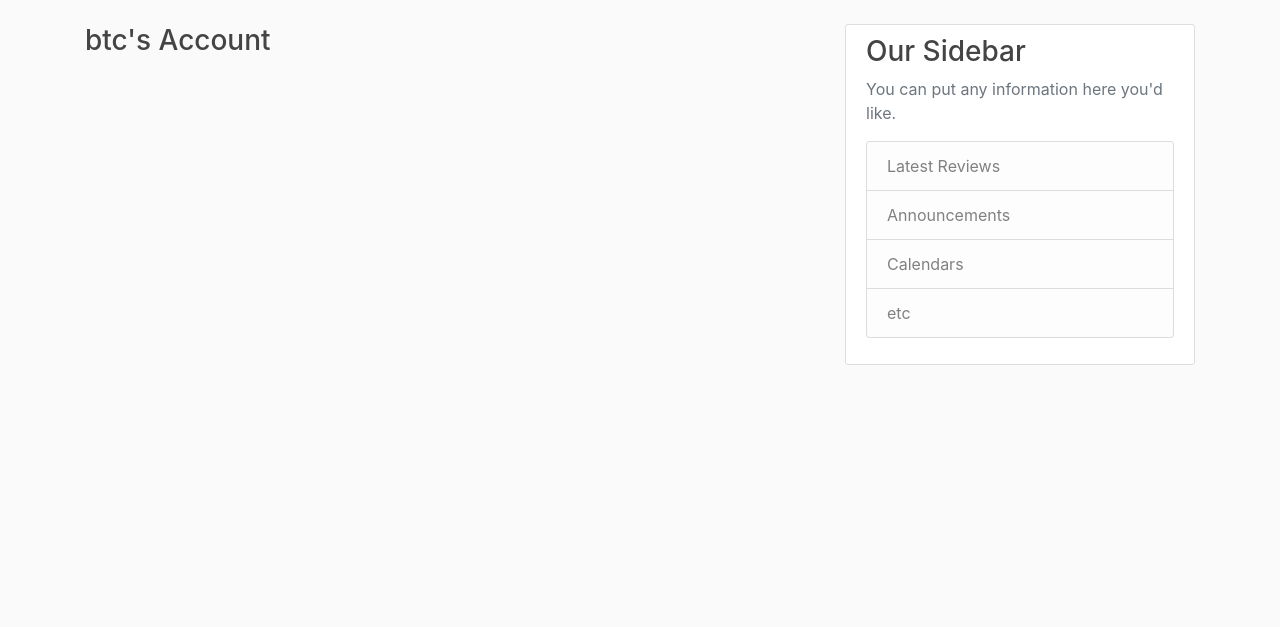
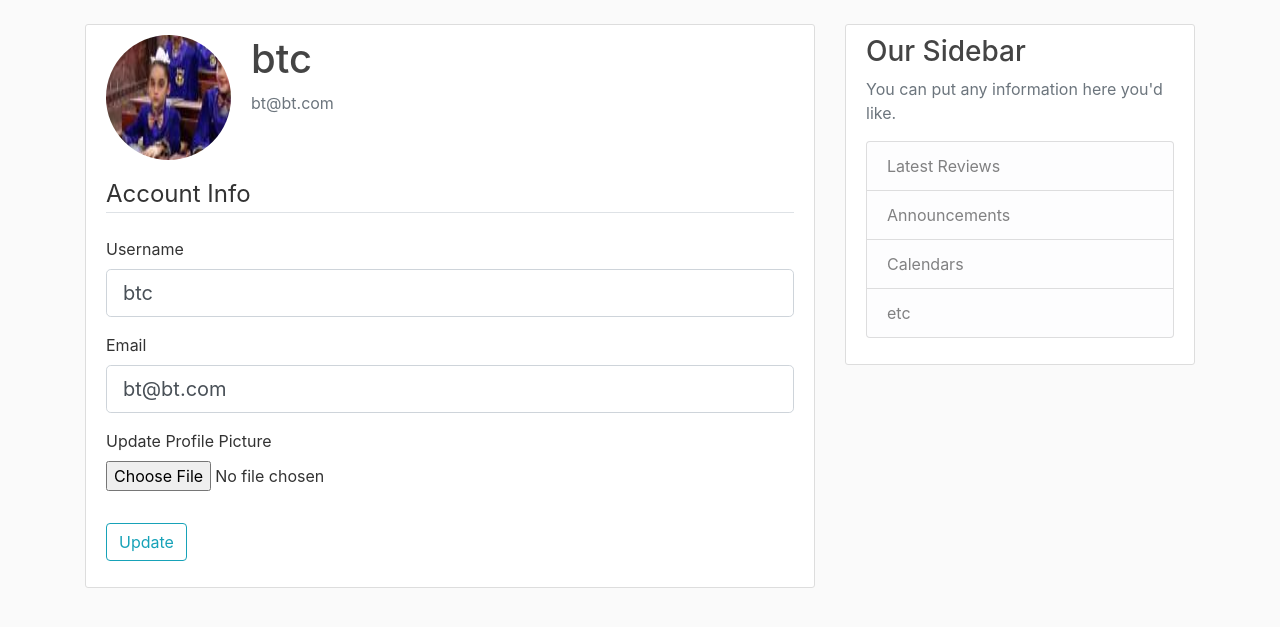
Before and after one commit to trypythy/marchend, a Flask app: page /account in a window 1280 px wide. Shown: the part 56-683 px from the top of the page. Run offline with Flask 2, Linux system fonts and the light colour scheme; a user stored in the database is signed in; some libraries are stand-ins or nearby versions.

Commit message:
chapter 7, a lot of image, user account related tasks

```diff
--- a/flaskweb/forms.py
+++ b/flaskweb/forms.py
@@ -1,8 +1,10 @@
 from flask_wtf import FlaskForm
+from flask_wtf.file import FileField, FileAllowed
 from wtforms import StringField, PasswordField, SubmitField, BooleanField
 from wtforms.validators import DataRequired, Length, Email, EqualTo, ValidationError
 from flaskweb import db
 from flaskweb.models import User
+from flask_login import current_user
 
 class RegistrationForm(FlaskForm):
 	"""form for registration"""
@@ -27,3 +29,21 @@ class LoginForm(FlaskForm):
 	password = PasswordField('Password', validators=[DataRequired()])
 	remember = BooleanField('Remember Me')
 	submit = SubmitField('Login')
+
+class UpdateAccountForm(FlaskForm):
+	"""form for update account view"""
+	username = StringField('Username', validators=[DataRequired(), Length(min=3, max=20)])
+	email = StringField('Email', validators=[DataRequired(), Email()])
+	submit = SubmitField('Update')
+	picture = FileField('Update Profile Picture', validators=[FileAllowed(['jpg', 'png'])])
+
+	def validate_username(self, username):
+		user = User.query.filter_by(username=username.data).first()
+		if username.data != current_user.username:
+			if user:
+				raise ValidationError("This username exists already, please choose another one")
+	def validate_email(self, email):
+		user = User.query.filter_by(email=email.data).first()
+		if email.data != current_user.email:
+			if user:
+				raise ValidationError("This email exists, please choose another one")
--- a/flaskweb/routes.py
+++ b/flaskweb/routes.py
@@ -1,5 +1,7 @@
+import os, secrets
+from PIL import Image
 from flask import render_template, url_for, flash, redirect, request
-from flaskweb.forms import RegistrationForm, LoginForm
+from flaskweb.forms import RegistrationForm, LoginForm, UpdateAccountForm
 from flaskweb.models import User, Review
 from flaskweb import app, db, bcrypt
 from flask_login import login_user, logout_user, current_user, login_required
@@ -66,7 +68,35 @@ def logout():
 	flash('Logged out successfully', 'success')
 	return redirect(url_for('home'))
 
-@app.route('/account')
+def save_picture(form_picture):
+	random_hex = secrets.token_hex(8)
+	_, f_ext = os.path.splitext(form_picture.filename)
+	picture_fn = random_hex + f_ext
+	picture_path = os.path.join(app.root_path, 'static/profile_pics/' + picture_fn)
+
+	output_size = (125, 125)
+	i = Image.open(form_picture)
+	i.thumbnail(output_size)
+
+	i.save(picture_path)
+	return picture_fn
+
+
+@app.route('/account', methods=['GET', 'POST'])
 @login_required
 def account():
-	return render_template('account.html', title='My Account')
+	form = UpdateAccountForm()
+	if form.validate_on_submit():
+		if form.picture.data:
+			picture_file = save_picture(form.picture.data)
+			current_user.image_file = picture_file
+		current_user.username = form.username.data
+		current_user.email = form.email.data
+		db.session.commit()
+		flash('Account updated successfully!', 'success')
+		return redirect(url_for('account'))
+	elif request.method == 'GET':
+		form.username.data = current_user.username
+		form.email.data = current_user.email
+	image_file = url_for('static', filename = 'profile_pics/' + current_user.image_file)
+	return render_template('account.html', title='My Account', image_file=image_file, form = form)
--- a/flaskweb/templates/account.html
+++ b/flaskweb/templates/account.html
@@ -1,5 +1,59 @@
 {% extends 'layout.html' %}
 
 {% block content %}
-	<h3>{{ current_user.username }}'s Account</h3>
+	<div class="content-section">
+	  <div class="media">
+		<img class="rounded-circle account-img" src="{{ image_file }}">
+		<div class="media-body">
+		  <h2 class="account-heading">{{ current_user.username }}</h2>
+		  <p class="text-secondary">{{ current_user.email }}</p>
+		</div>
+	  </div>
+	  <!-- FORM HERE -->
+		<form method="POST" action="" enctype="multipart/form-data">
+		    {{ form.hidden_tag() }}
+		    <fieldset class="form-group">
+		        <legend class="border-bottom mb-4">Account Info</legend>
+		        <div class="form-group">
+		            {{ form.username.label(class="form-control-label") }}
+
+		            {% if form.username.errors %}
+		                {{ form.username(class="form-control form-control-lg is-invalid") }}
+		                <div class="invalid-feedback">
+		                    {% for error in form.username.errors %}
+		                        <span>{{ error }}</span>
+		                    {% endfor %}
+		                </div>
+		            {% else %}
+		                {{ form.username(class="form-control form-control-lg") }}
+		            {% endif %}
+		        </div>
+		        <div class="form-group">
+		            {{ form.email.label(class="form-control-label") }}
+		            {% if form.email.errors %}
+		                {{ form.email(class="form-control form-control-lg is-invalid") }}
+		                <div class="invalid-feedback">
+		                    {% for error in form.email.errors %}
+		                        <span>{{ error }}</span>
+		                    {% endfor %}
+		                </div>
+		            {% else %}
+		                {{ form.email(class="form-control form-control-lg") }}
+		            {% endif %}
+		        </div>
+		        <div class="form-group">
+		            {{ form.picture.label() }}
+		            {{ form.picture(class="form-control-file") }}
+		            {% if form.picture.errors %}
+			            {% for error in form.picture.errors %}
+	                        <span class="text-danger">{{ error }}</span></div></br>
+	                    {% endfor %}
+		            {% endif %}
+		        </div>
+		    </fieldset>
+		    <div class="form-group">
+		        {{ form.submit(class="btn btn-outline-info") }}
+		    </div>
+		</form>
+	</div>
 {% endblock content %}
```
Also changed, not shown: flaskweb/site.db, flaskweb/static/profile_pics/45350a041393c4b9.jpg (added), flaskweb/static/profile_pics/default.jpg (added), flaskweb/static/profile_pics41367ab201eb2359.jpg (added).
